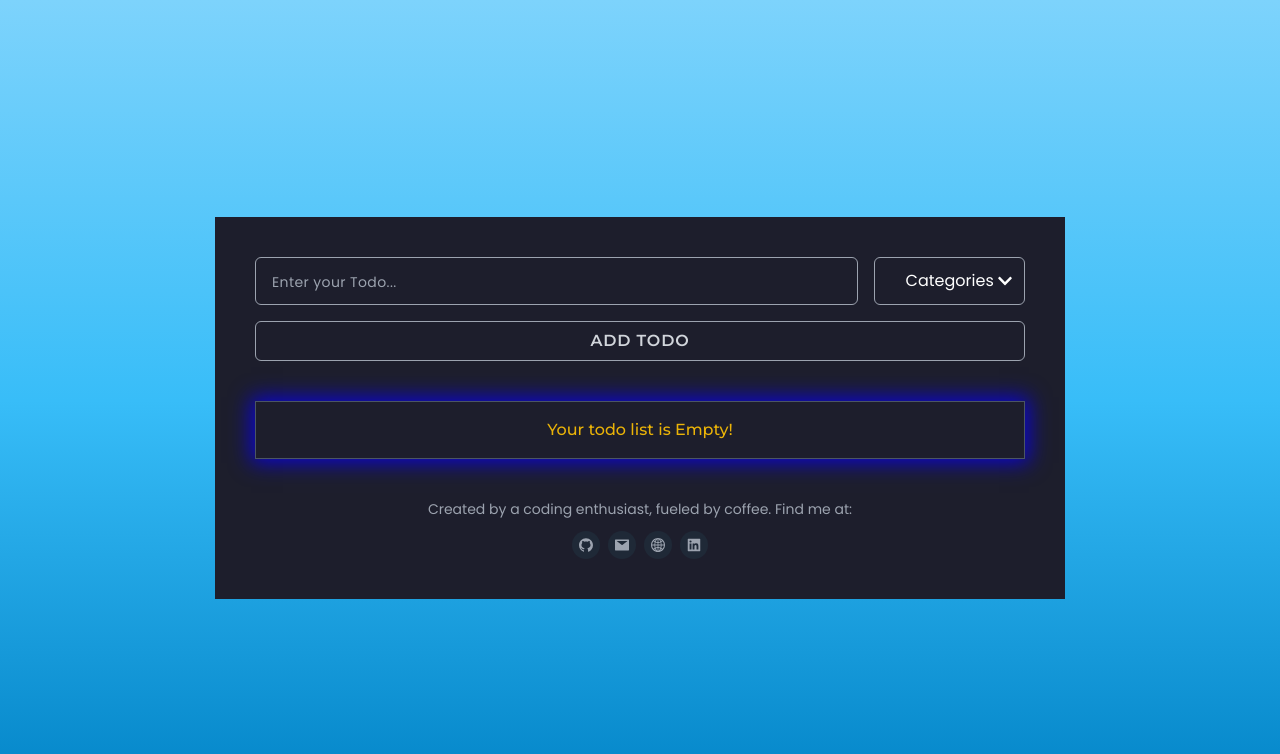
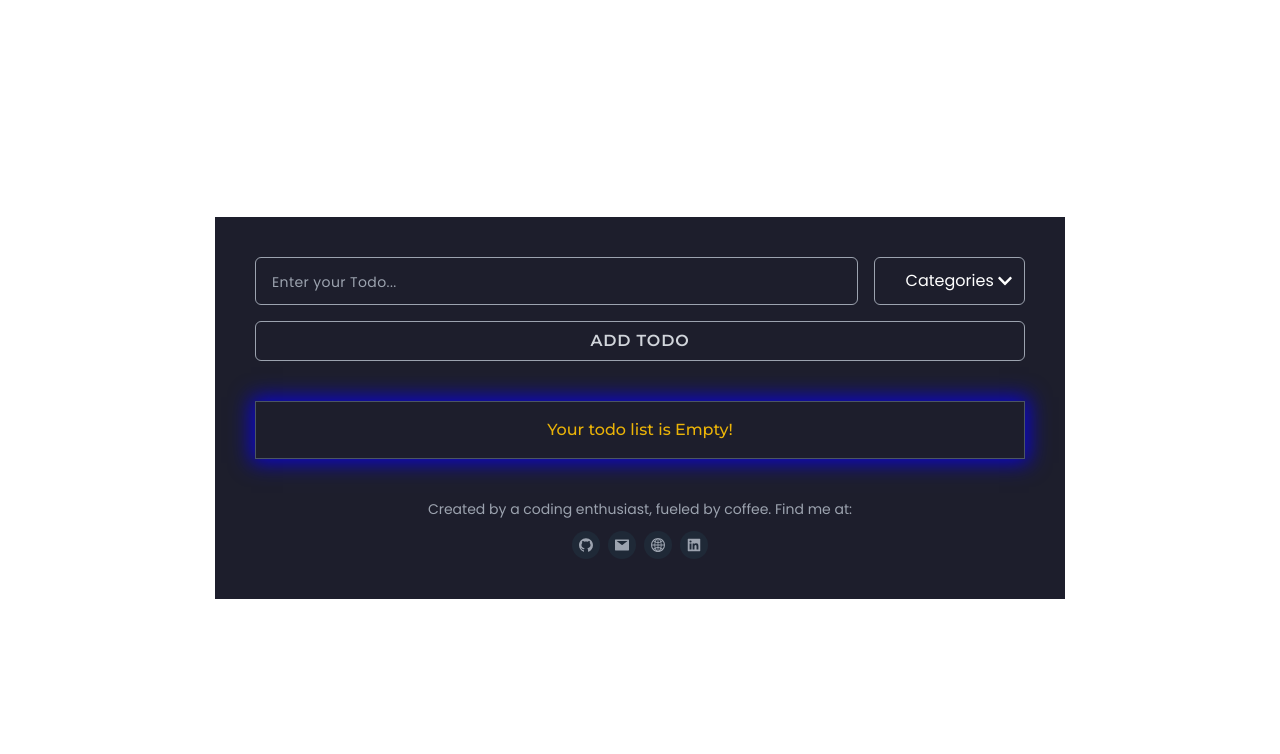
Before and after one commit to argianardi/taskify, a React (Create React App) app: page / in a window 1280 px wide. Shown: the top 754 px of the page. Built offline with nearby package versions, Linux system fonts and the light colour scheme.

Commit message:
add background app

```diff
--- a/src/App.js
+++ b/src/App.js
@@ -1,10 +1,18 @@
+import { useSelector } from "react-redux";
+import Category from "./components/Category";
 import Footer from "./components/Footer";
 import InputForm from "./components/InputForm";
 
 function App() {
+  const todosItem = useSelector((state) => state.todos.todosList);
   return (
-    <div className="w-full min-h-screen pt-4 font-bodyFont bg-gradient-to-t from-sky-600 via-sky-400 to-sky-300 text-white px-4 flex justify-center items-center">
-      <div className="w-[850px] h-full bg-bodyColor p-10 flex flex-col gap-10">
+    <div
+      className="w-full min-h-screen pt-4 font-bodyFont
+      bg-abstract
+    text-white px-4 flex flex-col justify-center items-center gap-10"
+    >
+      {todosItem.length > 0 && <Category />}
+      <div className="w-full lgl:w-[850px] h-full bg-bodyColor p-4 lgl:p-10 flex flex-col gap-10">
         <InputForm />
         <Footer />
       </div>
```
